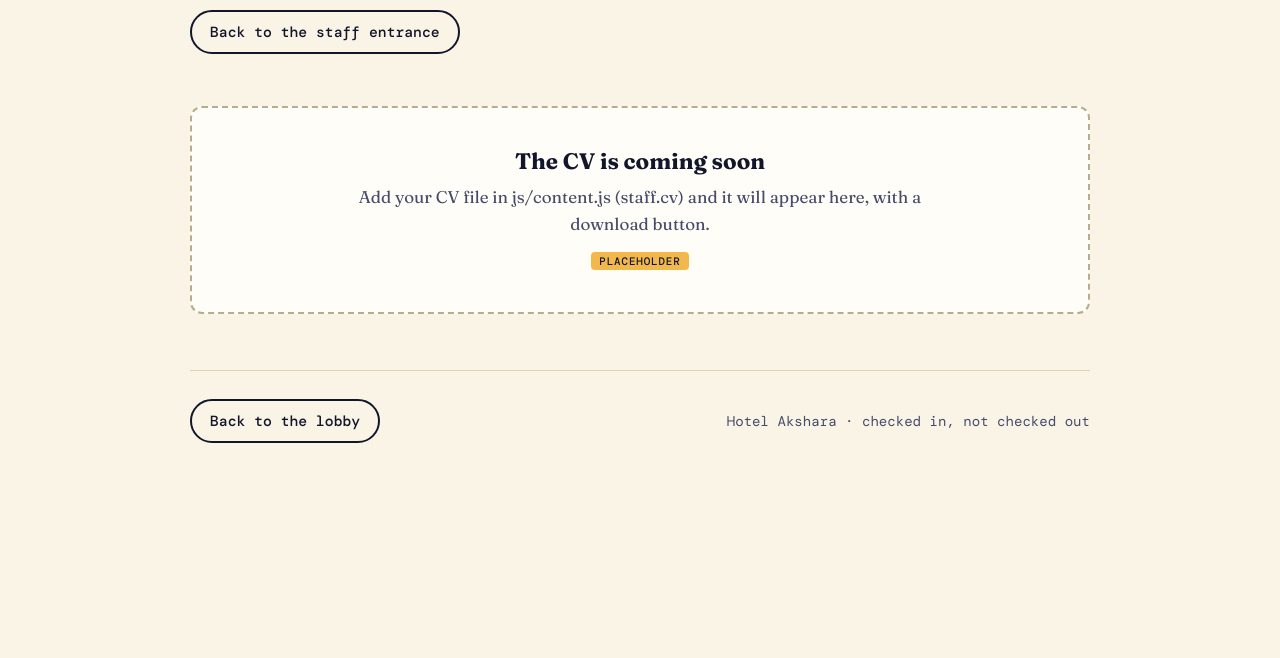
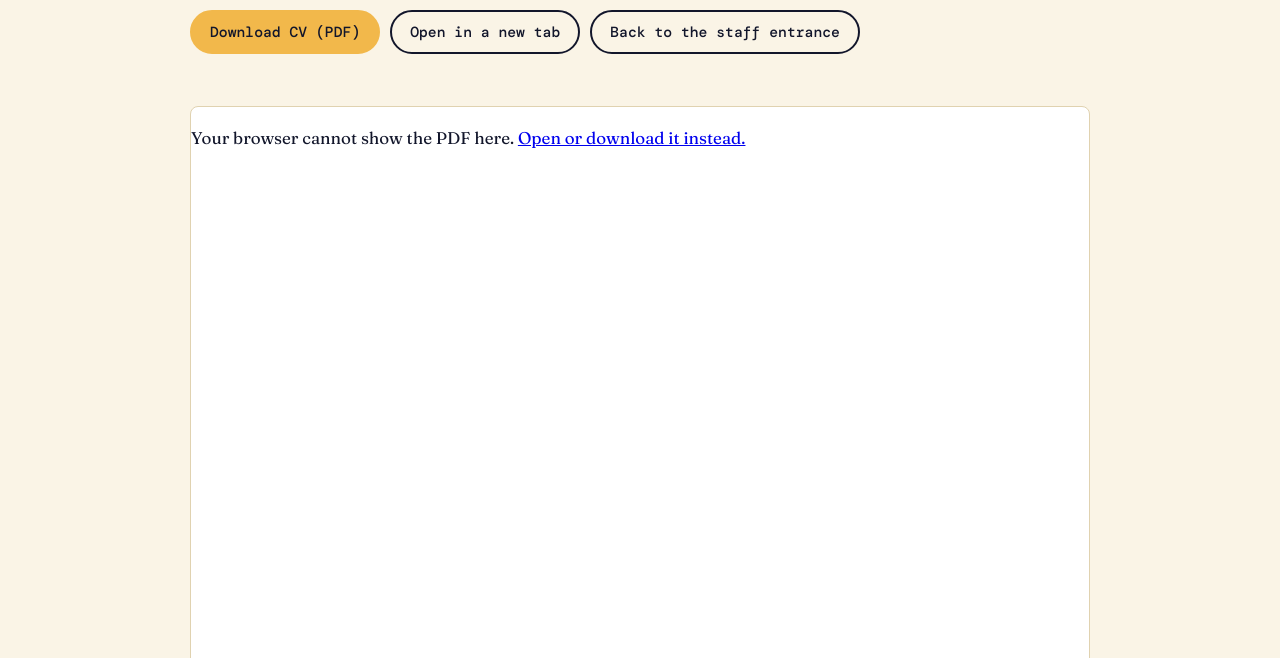
Before and after one commit to aksharakabra/strange_hotel_portfolio, a plain HTML site: page cv.html in a window 1280 px wide. Shown: the part 142-800 px from the top of the page. Drawn offline with nearby package versions, Linux system fonts and the light colour scheme.

Commit message:
updated hotel website

```diff
--- a/css/staff.css
+++ b/css/staff.css
@@ -131,7 +131,7 @@
 .posters { display: grid; grid-template-columns: repeat(auto-fill, minmax(190px, 1fr)); gap: 18px; }
 .poster { margin: 0; }
 .poster a { display: block; }
-.poster img { display: block; width: 100%; aspect-ratio: 3 / 4; object-fit: cover; border: 1px solid var(--line); border-radius: 8px; background: #fff; }
+.poster img { display: block; width: 100%; aspect-ratio: 4 / 3; object-fit: contain; border: 1px solid var(--line); border-radius: 8px; background: #fff; }
 .poster-ph {
   display: grid; place-items: center; aspect-ratio: 3 / 4; padding: 12px; text-align: center;
   border: 2px dashed #B8AC8C; border-radius: 8px; color: var(--muted); font: 400 .85rem var(--font-mono);
--- a/js/content.js
+++ b/js/content.js
@@ -32,10 +32,10 @@ window.HOTEL = {
 
     arrival: 'Oh! A guest! Hold on, let me finish this coffee...',       // only right after the entrance
     greeting: {                                                           // by the visitor's local time
-      morning:   'Good morning! The coffee is hot and the day is young.',
+      morning: 'Good morning! The coffee is hot and the day is young.',
       afternoon: 'Good afternoon! Perfect time for a tour.',
-      evening:   'Good evening! Golden hour at the front desk.',
-      night:     'Still up? Same. Lo-fi on, lights low. Welcome in.'
+      evening: 'Good evening! Golden hour at the front desk.',
+      night: 'Still up? Same. Lo-fi on, lights low. Welcome in.'
     },
     intro: "I'm Foxie. Ring the bell if you need anything.",
 
@@ -48,12 +48,12 @@ window.HOTEL = {
       'Ding ding. Okay, okay! I am awake.'
     ],
     chips: [                         // label, floor id (see floors below), and Foxie's reply
-      { label: 'Projects',     floor: 'workshop', say: "The Workshop, floor 3. Don't touch the red switch." },
-      { label: 'Certificates', floor: 'trophy',   say: 'The Trophy Room, floor 2. Wipe your feet, the keys are shiny.' },
-      { label: 'Posters',      floor: 'gallery',  say: 'The Poster Gallery, floor 4. Bring a flashlight.' },
-      { label: 'Skills',       floor: 'minibar',  say: 'The Minibar, floor 1. Everything is served chilled.' },
-      { label: 'Research',     floor: 'archive',  say: 'The Archive, floor 5. Mostly empty. For now.' },
-      { label: 'Just looking', floor: null,       say: 'Take the elevator on the right. The buttons are labelled. Mostly.' }
+      { label: 'Projects', floor: 'workshop', say: "The Workshop, floor 3. Don't touch the red switch." },
+      { label: 'Certificates', floor: 'trophy', say: 'The Trophy Room, floor 2. Wipe your feet, the keys are shiny.' },
+      { label: 'Posters', floor: 'gallery', say: 'The Poster Gallery, floor 4. Bring a flashlight.' },
+      { label: 'Skills', floor: 'minibar', say: 'The Minibar, floor 1. Everything is served chilled.' },
+      { label: 'Research', floor: 'archive', say: 'The Archive, floor 5. Mostly empty. For now.' },
+      { label: 'Just looking', floor: null, say: 'Take the elevator on the right. The buttons are labelled. Mostly.' }
     ],
     idle: [                          // when you click Foxie
       'I am not overthinking. I am planning ahead.',
@@ -75,19 +75,19 @@ window.HOTEL = {
     headline: 'MCA (Integrated) student at DAVV, Indore. Web development, data structures and databases.',
     location: 'Indore, India',
     badgeNote: 'Status: still checked in',
-    photo: '',                  // e.g. 'assets/photo.jpg' (empty shows Foxie)
+    photo: 'images/akshara.jpg',
     cv: {
-      pdf: '',                  // e.g. 'assets/cv.pdf'  (shows a viewer + download button)
-      image: ''                 // or a photo of your CV, e.g. 'assets/cv.png'
+      pdf: 'images/cv.pdf',
+      image: 'images/Akshara_Kabra_CV (2)_page-0001.jpg'
     },
     about: {
       placeholder: true,
       text: [
         'I am a computer science student pursuing MCA (Integrated) at Devi Ahilya Vishwavidyalaya (DAVV), Indore. I am interested in software development, data structure, and AI.I have a strong foundation in programming languages such as C++, Python, and SQL, and I am constantly seeking opportunities to enhance my skills and knowledge in the field of computer science.Two random facts about me are I love drawings and I learn languages during my free time. I am working on my japanese language skills and also I learnt basic korean too'
-         ]
+      ]
     },
     education: [
-      { placeholder: true, degree: 'MCA (Integrated)', school: 'Devi Ahilya Vishwavidyalaya (DAVV), Indore', years: '20XX to 20XX' }
+      { degree: 'MCA (Integrated)', school: 'Devi Ahilya Vishwavidyalaya (DAVV), Indore', years: '2025 to 2030' }
     ],
     /* Projects feed the Workshop AND the Staff page. Optional: status ('shipped' | 'half' | 'sketch'),
        progress (0 to 100), blurb (short teaser for the Workshop). */
@@ -100,32 +100,32 @@ window.HOTEL = {
        link or a file in assets/ (e.g. 'assets/cert1.jpg'). `type`, `opens`, `skills`, `learned` and `image` (a picture of the certificate)
        are shown in the Trophy Room when you open a key. */
     certificates: [
-      { placeholder: true, name: 'BE10X AI Tools Workshop', skills: ['AI tools', 'Prompting'], learned: 'learn to use of google LLMs, Claude projects, Higgsfield for video making, Julius ai and much more', image: 'images/b10x.jpg', issuer: 'BE10X', year: '', type: 'Completion', opens: 'Opens: the freedom of frelancing', url: '' },
-      { placeholder: true, name: 'SQL 70: from basics to windows', skills: ['SQL', 'Joins', 'Window functions'], learned: 'Learned advanced SQL techniques including joins and window functions. ', image: 'images/sql70.jpg', issuer: 'DevTown', year: '', type: 'Completion', opens: 'Opens: the filing cabinet of tables', url: '' },
-      { placeholder: true, name: 'Smart India Hackathon', skills: ['Teamwork', 'Problem solving'], learned: 'Participated in a national-level hackathon, enhancing teamwork and problem-solving skills and even got selected in second level. Learned about making prototype overnight too.', image: 'images/SIH.jpg', issuer: 'Smart India Hackathon', year: '', type: 'Participation', opens: 'Opens: the all-night team room', url: '' },
-      { placeholder: true, name: '5-day bootcamp: DBMS and SQL Mastery', skills: ['DBMS', 'SQL'], learned: 'Gained hands-on experience with database management and SQL query optimization.', image: 'images/sql-mastery.jpg', issuer: 'DevTown', year: '', type: 'Participation', opens: 'Opens: the vault of queries', url: '' },
-      { placeholder: true, name: 'Data Science Career Roadmap session', skills: ['Data science', 'Career planning'], learned: 'Gained insights into the career path of a data scientist and the skills required for success.', image: 'images/data-science.jpg', issuer: 'Add issuer', year: '', type: 'Completion', opens: 'Opens: the map room', url: '' },
-      { placeholder: true, name: 'Microsoft student certificate', skills: ['Microsoft tools'], learned: 'Developed proficiency in using Microsoft tools for development and productivity.', image: 'images/js-unlocked.jpg', issuer: 'DevTown x Microsoft', year: '', type: 'Certificate', opens: 'Opens: the blue-window suite', url: '' },
-      { placeholder: true, name: 'Google Developer Group certificate', skills: ['Google technologies'], learned: 'Gained experience with Google technologies and best practices.', image: 'images/js google.jpg', issuer: 'DevTown x Google Developer Group', year: '', type: 'Certificate', opens: 'Opens: the four-colour balcony', url: '' },
-      { placeholder: true, name: 'The Future of Full Stack Development', skills: ['Full stack', 'Web'], learned: 'Explored emerging trends and technologies in full stack development.', image: 'images/fullstack.jpg', issuer: 'HCL', year: '', type: 'Participation', opens: 'Opens: the full-stack elevator', url: '' }
+      { name: 'BE10X AI Tools Workshop', skills: ['AI tools', 'Prompting'], learned: 'learn to use of google LLMs, Claude projects, Higgsfield for video making, Julius ai and much more', image: 'images/b10x.jpg', issuer: 'BE10X', year: '2026', type: 'Completion', opens: 'Opens: the freedom of frelancing', url: '' },
+      { name: 'SQL 70: from basics to windows', skills: ['SQL', 'Joins', 'Window functions'], learned: 'Learned advanced SQL techniques including joins and window functions. ', image: 'images/sql70.jpg', issuer: 'DevTown', year: '2026', type: 'Completion', opens: 'Opens: the filing cabinet of tables', url: '' },
+      { name: 'Smart India Hackathon', skills: ['Teamwork', 'Problem solving'], learned: 'Participated in a national-level hackathon, enhancing teamwork and problem-solving skills and even got selected in second level. Learned about making prototype overnight too.', image: 'images/SIH.jpg', issuer: 'Smart India Hackathon', year: '2026', type: 'Participation', opens: 'Opens: the all-night team room', url: '' },
+      { name: '5-day bootcamp: DBMS and SQL Mastery', skills: ['DBMS', 'SQL'], learned: 'Gained hands-on experience with database management and SQL query optimization.', image: 'images/sql-mastery.jpg', issuer: 'DevTown', year: '2026', type: 'Participation', opens: 'Opens: the vault of queries', url: '' },
+      { name: 'Data Science Career Roadmap session', skills: ['Data science', 'Career planning'], learned: 'Gained insights into the career path of a data scientist and the skills required for success.', image: 'images/data-science.jpg', issuer: 'Skillected', year: '2026', type: 'Completion', opens: 'Opens: the map room', url: '' },
+      { name: 'Microsoft student certificate', skills: ['Microsoft tools'], learned: 'Developed proficiency in using Microsoft tools for development and productivity.', image: 'images/js-unlocked.jpg', issuer: 'DevTown x Microsoft', year: '2026', type: 'Certificate', opens: 'Opens: the blue-window suite', url: '' },
+      { name: 'Google Developer Group certificate', skills: ['Google technologies'], learned: 'Gained experience with Google technologies and best practices.', image: 'images/js google.jpg', issuer: 'DevTown x Google Developer Group', year: '2026', type: 'Certificate', opens: 'Opens: the four-colour balcony', url: '' },
+      { name: 'The Future of Full Stack Development', skills: ['Full stack', 'Web'], learned: 'Explored emerging trends and technologies in full stack development.', image: 'images/fullstack.jpg', issuer: 'HCL', year: '2026', type: 'Participation', opens: 'Opens: the full-stack elevator', url: '' }
     ],
     posters: [
-      { placeholder: true, title: 'Introduction to data structure', event: 'Event, year', image: 'images/unit1.jpg' },
-      { placeholder: true, title: 'Sorting and searching algorithms', event: 'Event, year', image: 'images/unit2.jpg' },
-      { placeholder: true, title: 'Linked lists', event: 'Event, year', image: 'images/unit3.jpg' },
-      { placeholder: true, title: 'Stacks', event: 'Event, year', image: 'images/unit4.jpg' },
-      { placeholder: true, title: 'Queue', event: 'Event, year', image: 'images/unit5.jpg' },
-      { placeholder: true, title: 'Trees', event: 'Event, year', image: 'images/unit6.jpg' },
-      { placeholder: true, title: 'Graphs', event: 'Event, year', image: 'images/unit7.jpg' }
+      { title: 'Introduction to data structure', event: '2026', image: 'images/unit1.jpg' },
+      { title: 'Sorting and searching algorithms', event: '2026', image: 'images/unit2.jpg' },
+      { title: 'Linked lists', event: '2026', image: 'images/unit3.jpg' },
+      { title: 'Stacks', event: '2026', image: 'images/unit4.jpg' },
+      { title: 'Queue', event: '2026', image: 'images/unit5.jpg' },
+      { title: 'Trees', event: '2026', image: 'images/unit6.jpg' },
+      { title: 'Graphs', event: '2026', image: 'images/unit7.jpg' }
     ],
     research: [],               // none yet: the section stays hidden. Later: { title, description, url }
     /* Skills feed the Minibar (one bottle each, one shelf per group) AND the Staff page.
        `mood` is the shelf's funny subtitle (Minibar only). Keep or edit the lists freely. */
     skills: [
-      { placeholder: true, group: 'Programming languages', mood: 'Daily drivers', items: ['C++', 'Python', 'SQL'] },
-      { placeholder: true, group: 'Web', mood: 'Fresh from the oven', items: ['Front-end development', 'HTML', 'CSS', 'JavaScript'] },
-      { placeholder: true, group: 'Core subjects', mood: 'The sturdy stuff', items: ['Data structures', 'DBMS', 'Algorithms'] },
-      { placeholder: true, group: 'Tools', mood: 'Always within reach', items: ['Git and GitHub', 'VS Code'] },
+      { group: 'Programming languages', mood: 'Daily drivers', items: ['C++', 'Python', 'SQL'] },
+      { group: 'Web', mood: 'Fresh from the oven', items: ['Front-end development', 'HTML', 'CSS', 'JavaScript'] },
+      { group: 'Core subjects', mood: 'The sturdy stuff', items: ['Data structures', 'DBMS', 'Algorithms'] },
+      { group: 'Tools', mood: 'Always within reach', items: ['Git and GitHub', 'VS Code'] },
       { group: 'Spoken languages', mood: 'Still chilling', items: ['Japanese (learning)'] }
     ],
     updated: ''                 // e.g. 'November 2026'
@@ -209,10 +209,10 @@ window.HOTEL = {
     noLink: 'Link coming soon',
     keyLabel: 'Archive key',
     notes: [
-      { placeholder: true, title: 'What I learned at Smart India Hackathon', date: 'Month 20XX', status: 'draft', tags: ['hackathon', 'teamwork'], summary: 'Our team made a software SuDisha to help people in any disaster situation. I learnt about replit, espo go, lovable, SIH buddy and more, i learnt about prototypes, presentation, tackling stage fear and giving presentations and more.', url: '' },
-      { placeholder: true, title: 'SQL joins experience', date: 'Month 20XX', status: 'written', tags: ['SQL', 'DBMS'], summary: 'I read the theory and thought it was hell of difficult but when i did the queries in my sql it was the easiest', url: '' },
-      { placeholder: true, title: 'Why I like front-end work', date: 'Month 20XX', status: 'written', tags: ['front-end'], summary: 'I am a creative person who enjoys building things that people can see and interact with and front end made it possible all thanks to my teacher ragini mam and anshul sir, they helped me take interest with html to all the way in front end.', url: '' },
-      { placeholder: true, title: 'One person i am most thankful for', date: 'Month 20XX', status: 'draft', tags: ['C++', 'DSA'], summary: 'My DSA teacher DR. Shaligram prajapat, he helped me a lot in thinking beyond the four walls of college.', url: '' }
+      { title: 'What I learned at Smart India Hackathon', date: 'Month 2026', status: 'draft', tags: ['hackathon', 'teamwork'], summary: 'Our team made a software SuDisha to help people in any disaster situation. I learnt about replit, espo go, lovable, SIH buddy and more, i learnt about prototypes, presentation, tackling stage fear and giving presentations and more.', url: '' },
+      { title: 'SQL joins experience', date: 'Month 2026', status: 'written', tags: ['SQL', 'DBMS'], summary: 'I read the theory and thought it was hell of difficult but when i did the queries in my sql it was the easiest', url: '' },
+      { title: 'Why I like front-end work', date: 'Month 2025', status: 'written', tags: ['front-end'], summary: 'I am a creative person who enjoys building things that people can see and interact with and front end made it possible all thanks to my teacher ragini mam and anshul sir, they helped me take interest with html to all the way in front end.', url: '' },
+      { title: 'One person i am most thankful for', status: 'draft', tags: ['C++', 'DSA'], summary: 'My DSA teacher DR. Shaligram prajapat, he helped me a lot in thinking beyond the four walls of college.', url: '' }
     ]
   },
 
@@ -242,12 +242,12 @@ window.HOTEL = {
     hint: 'Pull the string for light. Open a box.',
     pull: 'Pull the light string',
     boxes: [
-      { placeholder: true, label: 'Favourites', text: 'food: dal-chawal-kadhi, place: the forests of south india, book: the subtle art of not giving a fuck, genre: horror or bl' },
-      { placeholder: true, label: 'Currently learning', text: 'Japanese, korean, DSA, whimsical vibecoding' },
-      { placeholder: true, label: 'Comfort things', text: 'learning new language, kadhi-chawal, sunsets, walking on beach at night, travelling through the nature, reading book in the noncrowded train, hindi literature and poetry' },
-      { placeholder: true, label: 'Weird fact', text: 'I have an itch to learn any random useless skills like i know morse code, i can throw cards like knifes, i learned basic intro in six languages, i can do a split and much more. Also my music taste is weird...' },
-      { placeholder: true, label: 'Dream', text: 'work in a big company in a different country and buy a house, car for family' },
-      { placeholder: true, label: 'Foxie says', text: 'foxie says you are awesome! Have a good day!' }
+      { label: 'Favourites', text: 'food: dal-chawal-kadhi, place: the forests of south india, book: the subtle art of not giving a fuck, genre: horror or bl' },
+      { label: 'Currently learning', text: 'Japanese, korean, DSA, whimsical vibecoding' },
+      { label: 'Comfort things', text: 'learning new language, kadhi-chawal, sunsets, walking on beach at night, travelling through the nature, reading book in the noncrowded train, hindi literature and poetry' },
+      { label: 'Weird fact', text: 'I have an itch to learn any random useless skills like i know morse code, i can throw cards like knifes, i learned basic intro in six languages, i can do a split and much more. Also my music taste is weird...' },
+      { label: 'Dream', text: 'work in a big company in a different country and buy a house, car for family' },
+      { label: 'Foxie says', text: 'foxie says you are awesome! Have a good day!' }
     ],
     keyLabel: 'Basement key'
   },
@@ -269,36 +269,52 @@ window.HOTEL = {
      label   : what's printed on the elevator button
      accent  : this floor's accent color */
   floors: [
-    { id: 'roof', tip: 'A locked surprise',     label: 'R', name: 'The Roof',       kicker: 'Top of the hotel',
+    {
+      id: 'roof', tip: 'A locked surprise', label: 'R', name: 'The Roof', kicker: 'Top of the hotel',
       tagline: 'Locked. The view is worth the wait.',
-      sign: 'Opens at graduation',           accent: '#F4E9D3' },
+      sign: 'Opens at graduation', accent: '#F4E9D3'
+    },
 
-    { id: 'archive', tip: 'Notes and research papers',  label: '5', name: 'The Archive',    kicker: 'Floor 5',
+    {
+      id: 'archive', tip: 'Notes and research papers', label: '5', name: 'The Archive', kicker: 'Floor 5',
       tagline: 'Nothing here yet. Everything here soon.',
-      sign: 'Books still being written',     accent: '#D9C7A5' },
+      sign: 'Books still being written', accent: '#D9C7A5'
+    },
 
-    { id: 'gallery', tip: 'My 7 academic posters',  label: '4', name: 'Poster Gallery', kicker: 'Floor 4',
+    {
+      id: 'gallery', tip: 'My 7 academic posters', label: '4', name: 'Poster Gallery', kicker: 'Floor 4',
       tagline: 'Seven posters, one dark room, one flashlight.',
-      sign: 'Hanging posters. Mind the ladder.', accent: '#F2B84B' },
+      sign: 'Hanging posters. Mind the ladder.', accent: '#F2B84B'
+    },
 
-    { id: 'workshop', tip: 'Projects I have built', label: '3', name: 'The Workshop',   kicker: 'Floor 3',
+    {
+      id: 'workshop', tip: 'Projects I have built', label: '3', name: 'The Workshop', kicker: 'Floor 3',
       tagline: 'Things I build, switch by switch.',
-      sign: 'Machines warming up',           accent: '#E8798A' },
+      sign: 'Machines warming up', accent: '#E8798A'
+    },
 
-    { id: 'trophy', tip: 'Certificates, one key each',   label: '2', name: 'Trophy Room',    kicker: 'Floor 2',
+    {
+      id: 'trophy', tip: 'Certificates, one key each', label: '2', name: 'Trophy Room', kicker: 'Floor 2',
       tagline: 'Every certificate is a key to somewhere.',
-      sign: 'Polishing the keys',            accent: '#F5CF7A' },
+      sign: 'Polishing the keys', accent: '#F5CF7A'
+    },
 
-    { id: 'minibar', tip: 'My skills',  label: '1', name: 'The Minibar',    kicker: 'Floor 1',
+    {
+      id: 'minibar', tip: 'My skills', label: '1', name: 'The Minibar', kicker: 'Floor 1',
       tagline: 'Skills, chilled and ready to serve.',
-      sign: 'Restocking',                    accent: '#7FD1B9' },
+      sign: 'Restocking', accent: '#7FD1B9'
+    },
 
-    { id: 'lobby', tip: 'Start here: the front desk',    label: 'L', name: 'The Lobby',      kicker: 'Ground floor',
+    {
+      id: 'lobby', tip: 'Start here: the front desk', label: 'L', name: 'The Lobby', kicker: 'Ground floor',
       tagline: 'Ring the bell. Someone will come. Probably.',
-      sign: 'Foxie is at the desk',          accent: '#F2B84B' },
+      sign: 'Foxie is at the desk', accent: '#F2B84B'
+    },
 
-    { id: 'basement', tip: 'The fun side of me', label: 'B', name: 'The Basement',   kicker: 'Below ground',
+    {
+      id: 'basement', tip: 'The fun side of me', label: 'B', name: 'The Basement', kicker: 'Below ground',
       tagline: "The part of me that isn't on the resume.",
-      sign: 'Staff only (for now)',          accent: '#9AA3E0' }
+      sign: 'Staff only (for now)', accent: '#9AA3E0'
+    }
   ]
 };
```
Also changed, not shown: images/akshara.jpg (added), 2 other files.
